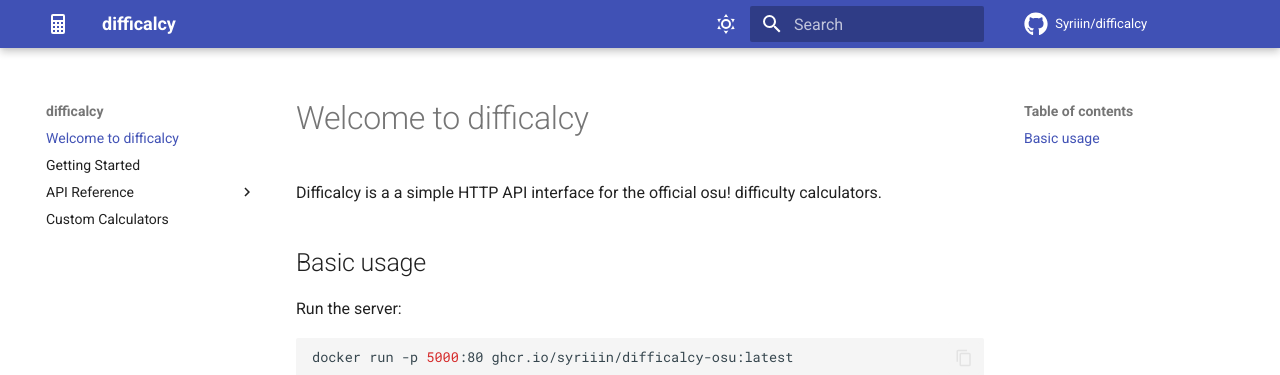
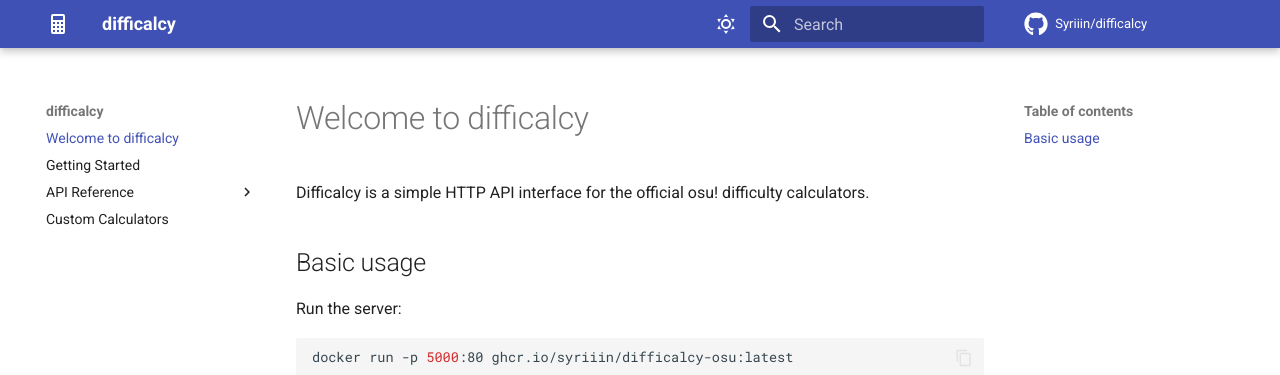
Before and after one commit to Syriiin/difficalcy, an MkDocs documentation site: the page built from docs/docs/index.md, in a window 1280 px wide and 1008 px high. Shown: the top 375 px of the window. Built offline with MkDocs 1.6.1 and Material for MkDocs 9.7.7, drawn with Linux system fonts in a browser that asks for light colours; comment, search, counter and statistics services are not loaded.

Commit message:
Fix typo in docs

```diff
--- a/docs/docs/index.md
+++ b/docs/docs/index.md
@@ -1,6 +1,6 @@
 # Welcome to difficalcy
 
-Difficalcy is a a simple HTTP API interface for the official osu! difficulty calculators.
+Difficalcy is a simple HTTP API interface for the official osu! difficulty calculators.
 
 ## Basic usage
 
```
